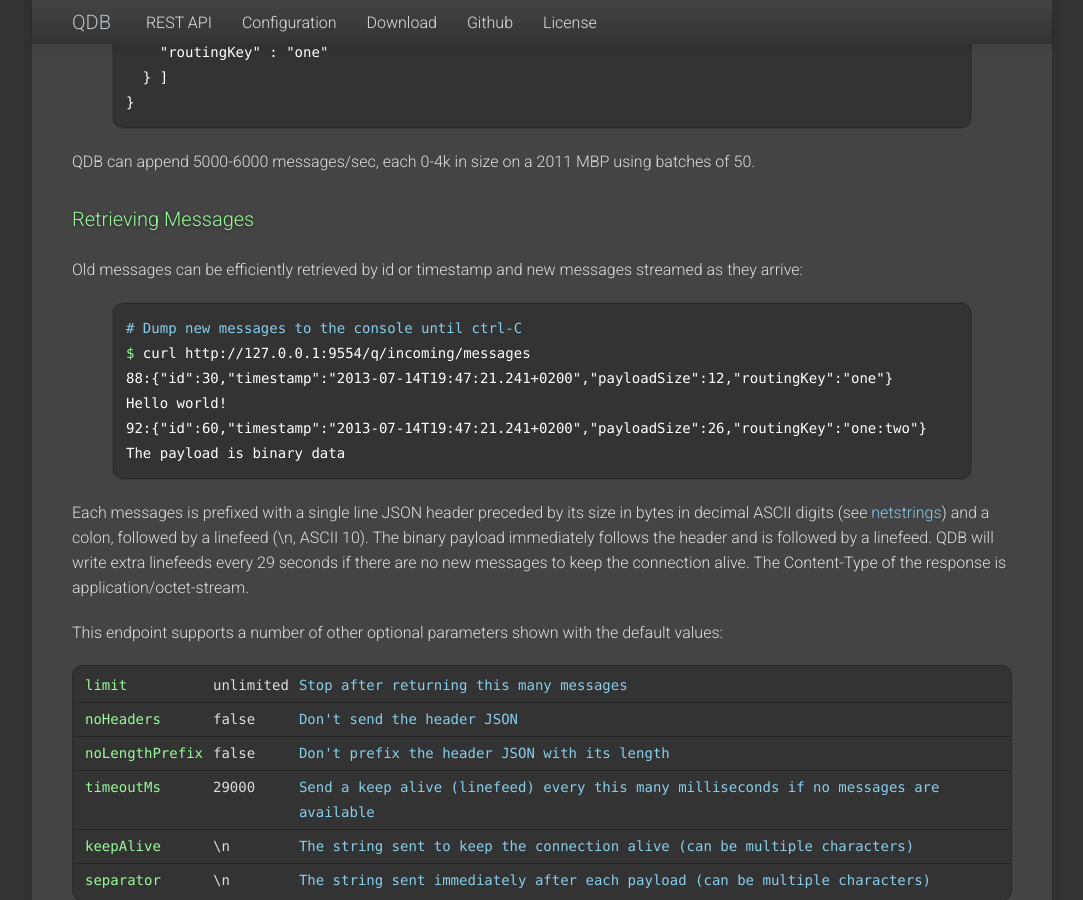
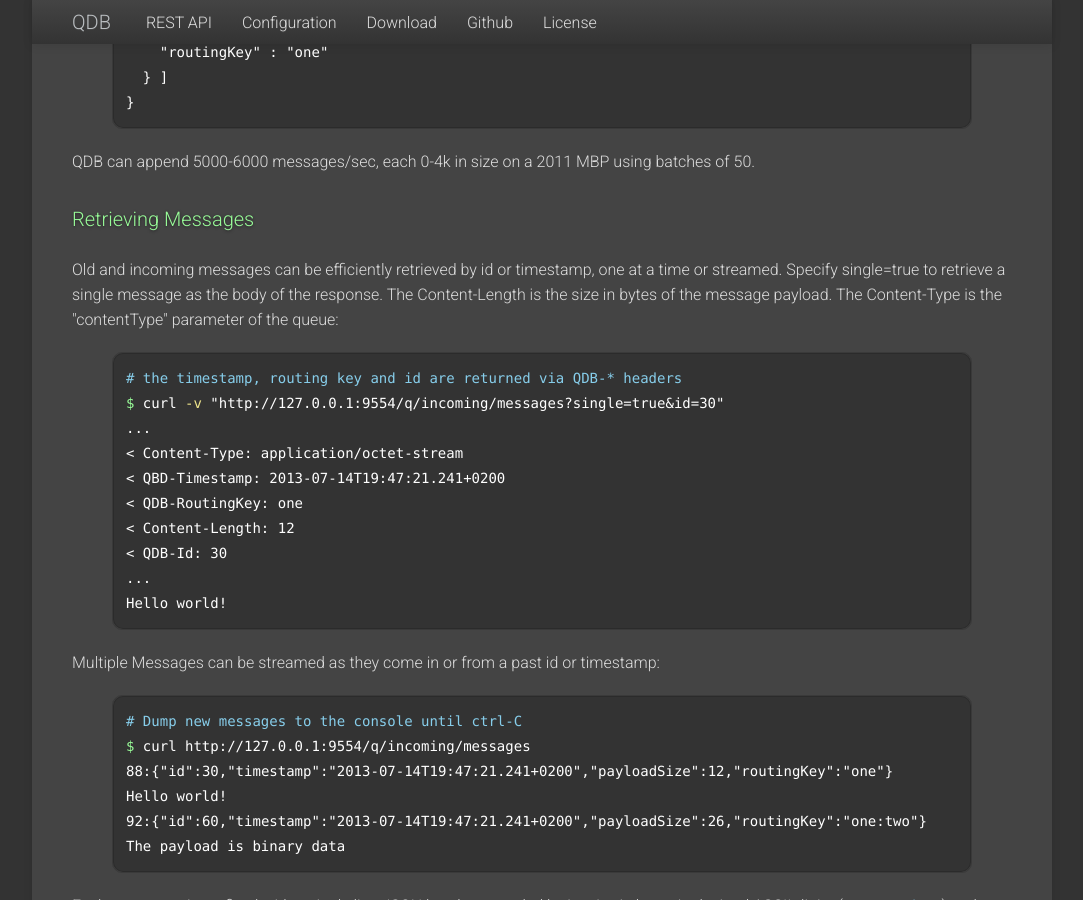
Before and after one commit to qdb-io/qdb-io.github.io, a Jekyll site: the page built from api.html, in a window 1280 px wide and 900 px high, scrolled down 3081 px. Shown: the whole window, without its empty margins (98-1181 px from the left). Built offline with Jekyll 4.4.1, drawn with Linux system fonts in a browser that asks for light colours; nearby versions of some CDN libraries.

Commit message:
More work on docs

```diff
--- a/api.html
+++ b/api.html
@@ -146,7 +146,24 @@ $ curl -XPOST "http://127.0.0.1:9554/q/incoming/messages?multiple=true" -d @batc
 
 <h3><a name="retrieving"></a>Retrieving Messages</h3>
 
-<p>Old messages can be efficiently retrieved by id or timestamp and new messages streamed as they arrive:</p>
+<p>Old and incoming messages can be efficiently retrieved by id or timestamp, one at a time or streamed.
+Specify single=true to retrieve a single message as the body of the response. The Content-Length is the size in
+bytes of the message payload. The Content-Type is the "contentType" parameter of the queue:</p>
+
+{% highlight bash %}
+# the timestamp, routing key and id are returned via QDB-* headers
+$ curl -v "http://127.0.0.1:9554/q/incoming/messages?single=true&id=30"
+...
+< Content-Type: application/octet-stream
+< QBD-Timestamp: 2013-07-14T19:47:21.241+0200
+< QDB-RoutingKey: one
+< Content-Length: 12
+< QDB-Id: 30
+...
+Hello world!
+{% endhighlight %}
+
+<p>Multiple Messages can be streamed as they come in or from a past id or timestamp:</p>
 
 {% highlight bash %}
 # Dump new messages to the console until ctrl-C
```
